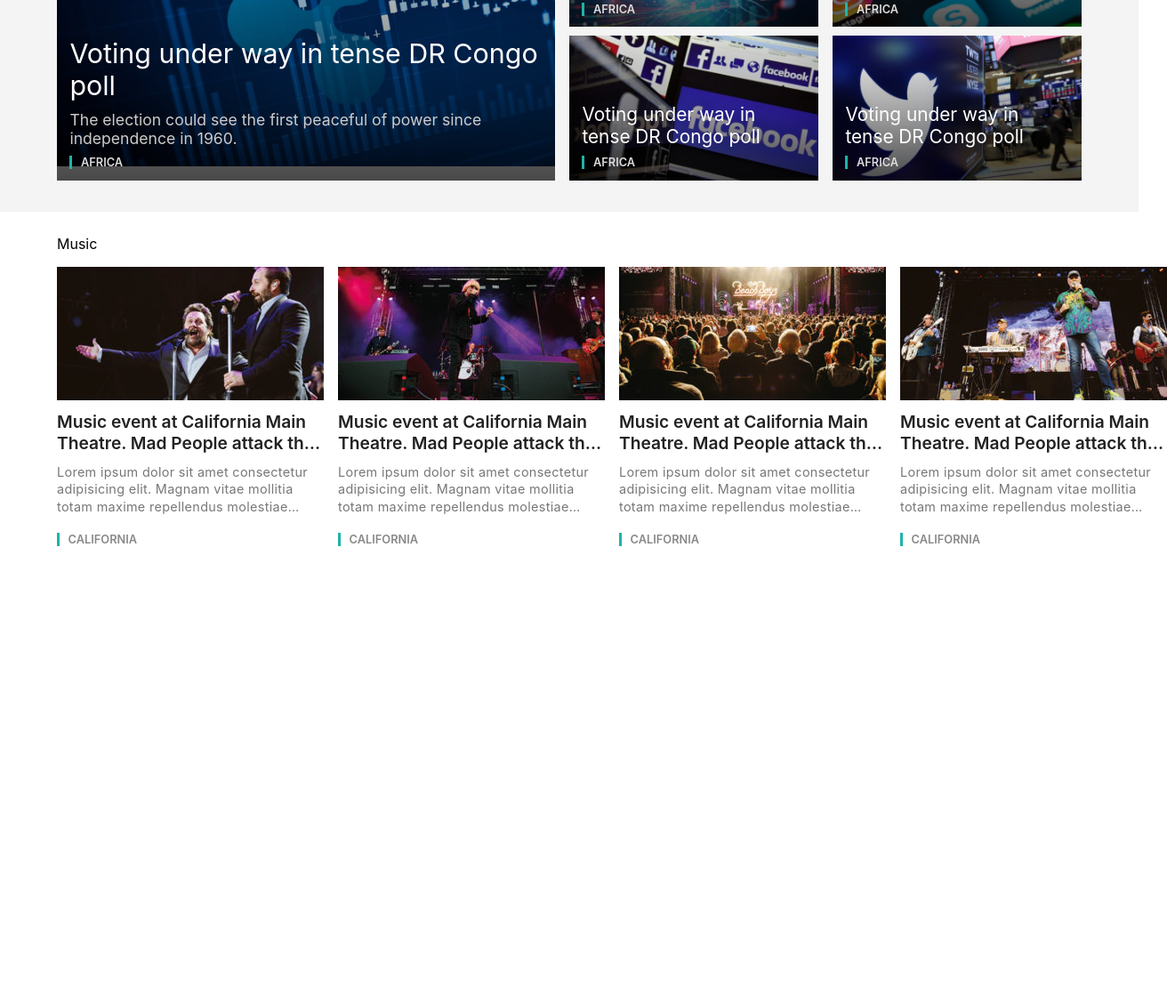
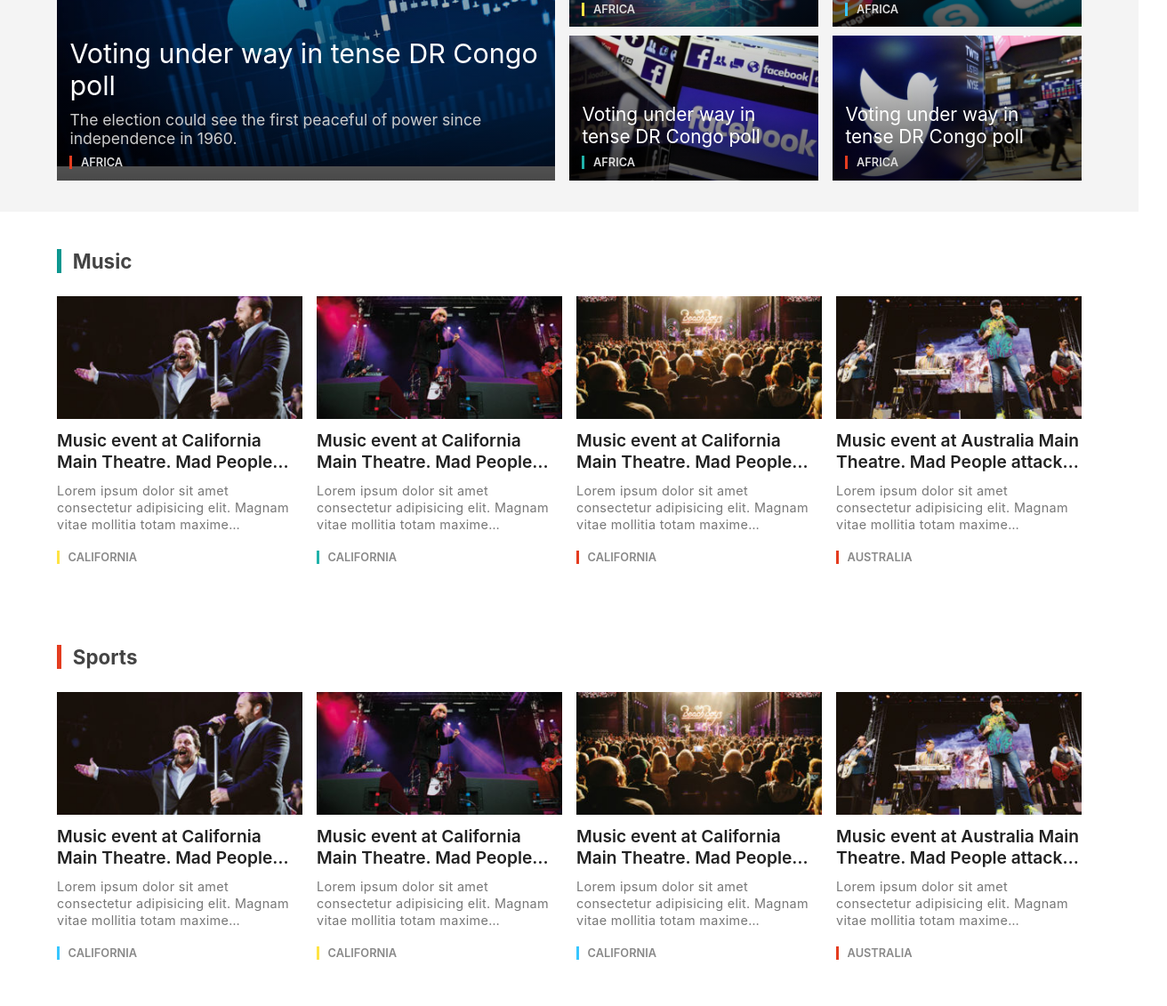
Before and after one commit to debadipti/bbc-clone, a plain HTML site: page index.html in a window 1280 px wide. Shown: the part 283-1414 px from the top of the page at 89% size, 1312 px wide, since content can reach past the window. Drawn offline with Linux system fonts and the light colour scheme.

Commit message:
trending news section#2

```diff
--- a/css/style.scss
+++ b/css/style.scss
@@ -22,6 +22,24 @@ html {
   height: auto;
 }
 
+// mixins
+@mixin hoverOpacity {
+  opacity: 0.95;
+  transition: 0.1s;
+}
+
+@mixin accentColor {
+  &.red {
+    border-left-color: rgb(228, 60, 31) !important;
+  }
+  &.blue {
+    border-left-color: rgb(55, 198, 255) !important;
+  }
+  &.yellow {
+    border-left-color: rgb(255, 227, 68) !important;
+  }
+}
+
 .news-category {
   font-weight: 600;
   font-size: 0.8rem;
@@ -29,7 +47,24 @@ html {
   color: #ddd;
   margin-bottom: 0.4rem;
   padding-left: 0.6rem;
-  border-left: 3px solid lightseagreen;
+  border-left-width: 3px;
+  border-left-style: solid;
+  border-left-color: lightseagreen;
+  @include accentColor();
+}
+
+.trending-title {
+  padding: 0.6em 0;
+  span {
+    font-size: 1.4rem;
+    color: #444;
+    font-weight: bold;
+    padding-left: 0.8rem;
+    border-left-width: 5px;
+    border-left-style: solid;
+    border-left-color: rgb(12, 151, 144);
+    @include accentColor();
+  }
 }
 
 // Header Styling
@@ -154,6 +189,9 @@ header {
       a {
         display: block;
         text-decoration: none;
+        &:hover {
+          @include hoverOpacity();
+        }
       }
       .news-text {
         h1 {
@@ -172,10 +210,22 @@ header {
       flex: 1;
       margin-right: 1rem;
       height: 21rem;
+      a {
+        display: block;
+        text-decoration: none;
+        &:hover {
+          @include hoverOpacity();
+        }
+      }
     }
     .flex-3 {
       flex: 1;
       height: 21rem;
+      a {
+        &:hover {
+          @include hoverOpacity();
+        }
+      }
     }
     .box-single {
       display: block;
@@ -210,15 +260,17 @@ header {
 
 // Trending News
 .trending {
-  padding: 1.6rem 0;
+  padding: 2rem 0;
   .trending-box-flex {
     padding: 1rem 0;
-    display: flex;
+    display: grid;
+    grid-template-columns: repeat(4, 1fr);
+    grid-gap: 1rem;
     .trend-box {
-      display: block;
+      display: inline-block;
       text-decoration: none;
-      &:not(:last-child) {
-        margin-right: 1rem;
+      &:hover {
+        @include hoverOpacity();
       }
       h3 {
         color: #222;
--- a/index.html
+++ b/index.html
@@ -47,50 +47,50 @@
         <div class="main-showcase">
           <div class="flex-1">
             <a href="#">
-              <img src="img/img-showcase.jpg" alt="" class="img-fix" />
+              <img src="img/img-showcase.jpg" class="img-fix" />
               <div class="news-text">
                 <h1>Voting under way in tense DR Congo poll</h1>
                 <p>
                   The election could see the first peaceful of power since
                   independence in 1960.
                 </p>
-                <div class="news-category">Africa</div>
+                <div class="news-category red"><span>Africa</span></div>
               </div>
               <span class="opac"></span>
             </a>
           </div>
           <div class="flex-2">
             <a href="#" class="box-single">
-              <img src="img/img-1.jpg" alt="" class="img-fix" />
+              <img src="img/img-1.jpg" class="img-fix" />
               <div class="news-text">
                 <h2>Voting under way in tense DR Congo poll</h2>
-                <div class="news-category">Africa</div>
+                <div class="news-category yellow"><span>Africa</span></div>
               </div>
               <span class="opac"></span>
             </a>
             <a href="#" class="box-single">
-              <img src="img/img-2.jpg" alt="" class="img-fix" />
+              <img src="img/img-2.jpg" class="img-fix" />
               <div class="news-text">
                 <h2>Voting under way in tense DR Congo poll</h2>
-                <div class="news-category">Africa</div>
+                <div class="news-category"><span>Africa</span></div>
               </div>
               <span class="opac"></span>
             </a>
           </div>
           <div class="flex-3">
             <a href="#" class="box-single">
-              <img src="img/img-3.png" alt="" class="img-fix" />
+              <img src="img/img-3.png" class="img-fix" />
               <div class="news-text">
                 <h2>Voting under way in tense DR Congo poll</h2>
-                <div class="news-category">Africa</div>
+                <div class="news-category blue"><span>Africa</span></div>
               </div>
               <span class="opac"></span>
             </a>
             <a href="#" class="box-single">
-              <img src="img/img-4.jpg" alt="" class="img-fix" />
+              <img src="img/img-4.jpg" class="img-fix" />
               <div class="news-text">
                 <h2>Voting under way in tense DR Congo poll</h2>
-                <div class="news-category">Africa</div>
+                <div class="news-category red"><span>Africa</span></div>
               </div>
               <span class="opac"></span>
             </a>
@@ -103,7 +103,20 @@
         <div class="trending-title"><span>Music</span></div>
         <div class="trending-box-flex">
           <a href="#" class="trend-box">
-            <img src="img/news-1.jpg" alt="" class="img-fit" />
+            <img src="img/news-1.jpg" class="img-fix" />
+            <h3>
+              Music event at California Main Theatre. Mad People attack the
+              police officer.
+            </h3>
+            <p>
+              Lorem ipsum dolor sit amet consectetur adipisicing elit. Magnam
+              vitae mollitia totam maxime repellendus molestiae blanditiis neque
+              adipisci suscipit quisquam.
+            </p>
+            <span class="news-category yellow">California</span>
+          </a>
+          <a href="#" class="trend-box">
+            <img src="img/news-4.jpg" class="img-fix" />
             <h3>
               Music event at California Main Theatre. Mad People attack the
               police officer.
@@ -116,7 +129,7 @@
             <span class="news-category">California</span>
           </a>
           <a href="#" class="trend-box">
-            <img src="img/news-4.jpg" alt="" class="img-fit" />
+            <img src="img/news-2.jpg" class="img-fix" />
             <h3>
               Music event at California Main Theatre. Mad People attack the
               police officer.
@@ -126,10 +139,30 @@
               vitae mollitia totam maxime repellendus molestiae blanditiis neque
               adipisci suscipit quisquam.
             </p>
-            <span class="news-category">California</span>
+            <span class="news-category red">California</span>
           </a>
           <a href="#" class="trend-box">
-            <img src="img/news-2.jpg" alt="" class="img-fit" />
+            <img src="img/news-3.jpg" class="img-fix" />
+            <h3>
+              Music event at Australia Main Theatre. Mad People attack the
+              police officer.
+            </h3>
+            <p>
+              Lorem ipsum dolor sit amet consectetur adipisicing elit. Magnam
+              vitae mollitia totam maxime repellendus molestiae blanditiis neque
+              adipisci suscipit quisquam.
+            </p>
+            <span class="news-category red">Australia</span>
+          </a>
+        </div>
+      </div>
+    </section>
+    <section class="trending">
+      <div class="content-wrapper">
+        <div class="trending-title"><span class="red">Sports</span></div>
+        <div class="trending-box-flex">
+          <a href="#" class="trend-box">
+            <img src="img/news-1.jpg" class="img-fix" />
             <h3>
               Music event at California Main Theatre. Mad People attack the
               police officer.
@@ -139,10 +172,10 @@
               vitae mollitia totam maxime repellendus molestiae blanditiis neque
               adipisci suscipit quisquam.
             </p>
-            <span class="news-category">California</span>
+            <span class="news-category blue">California</span>
           </a>
           <a href="#" class="trend-box">
-            <img src="img/news-3.jpg" alt="" class="img-fit" />
+            <img src="img/news-4.jpg" class="img-fix" />
             <h3>
               Music event at California Main Theatre. Mad People attack the
               police officer.
@@ -152,7 +185,33 @@
               vitae mollitia totam maxime repellendus molestiae blanditiis neque
               adipisci suscipit quisquam.
             </p>
-            <span class="news-category">California</span>
+            <span class="news-category yellow">California</span>
+          </a>
+          <a href="#" class="trend-box">
+            <img src="img/news-2.jpg" class="img-fix" />
+            <h3>
+              Music event at California Main Theatre. Mad People attack the
+              police officer.
+            </h3>
+            <p>
+              Lorem ipsum dolor sit amet consectetur adipisicing elit. Magnam
+              vitae mollitia totam maxime repellendus molestiae blanditiis neque
+              adipisci suscipit quisquam.
+            </p>
+            <span class="news-category blue">California</span>
+          </a>
+          <a href="#" class="trend-box">
+            <img src="img/news-3.jpg" class="img-fix" />
+            <h3>
+              Music event at Australia Main Theatre. Mad People attack the
+              police officer.
+            </h3>
+            <p>
+              Lorem ipsum dolor sit amet consectetur adipisicing elit. Magnam
+              vitae mollitia totam maxime repellendus molestiae blanditiis neque
+              adipisci suscipit quisquam.
+            </p>
+            <span class="news-category red">Australia</span>
           </a>
         </div>
       </div>
```
Also changed, not shown: css/style.css, 1 other file.
